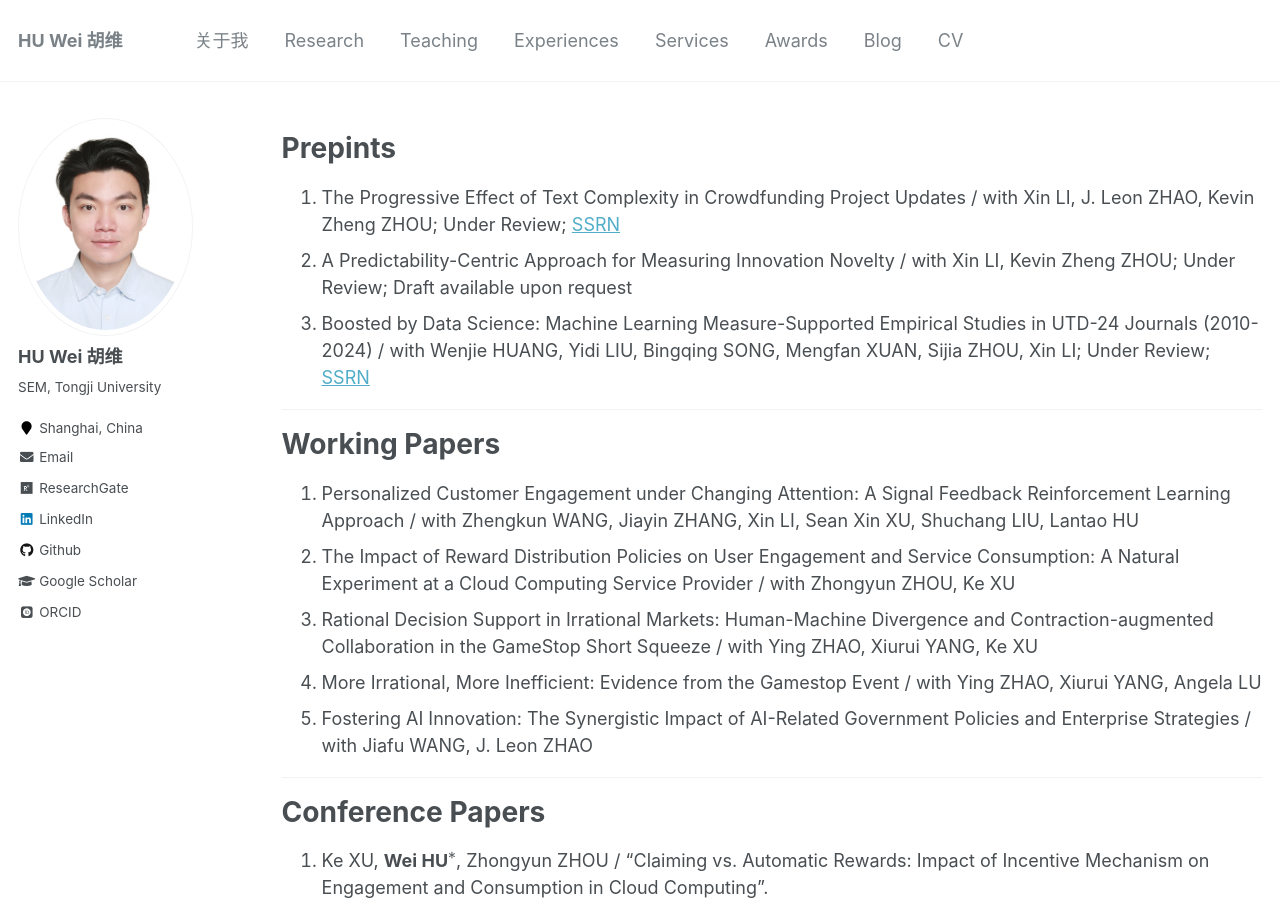
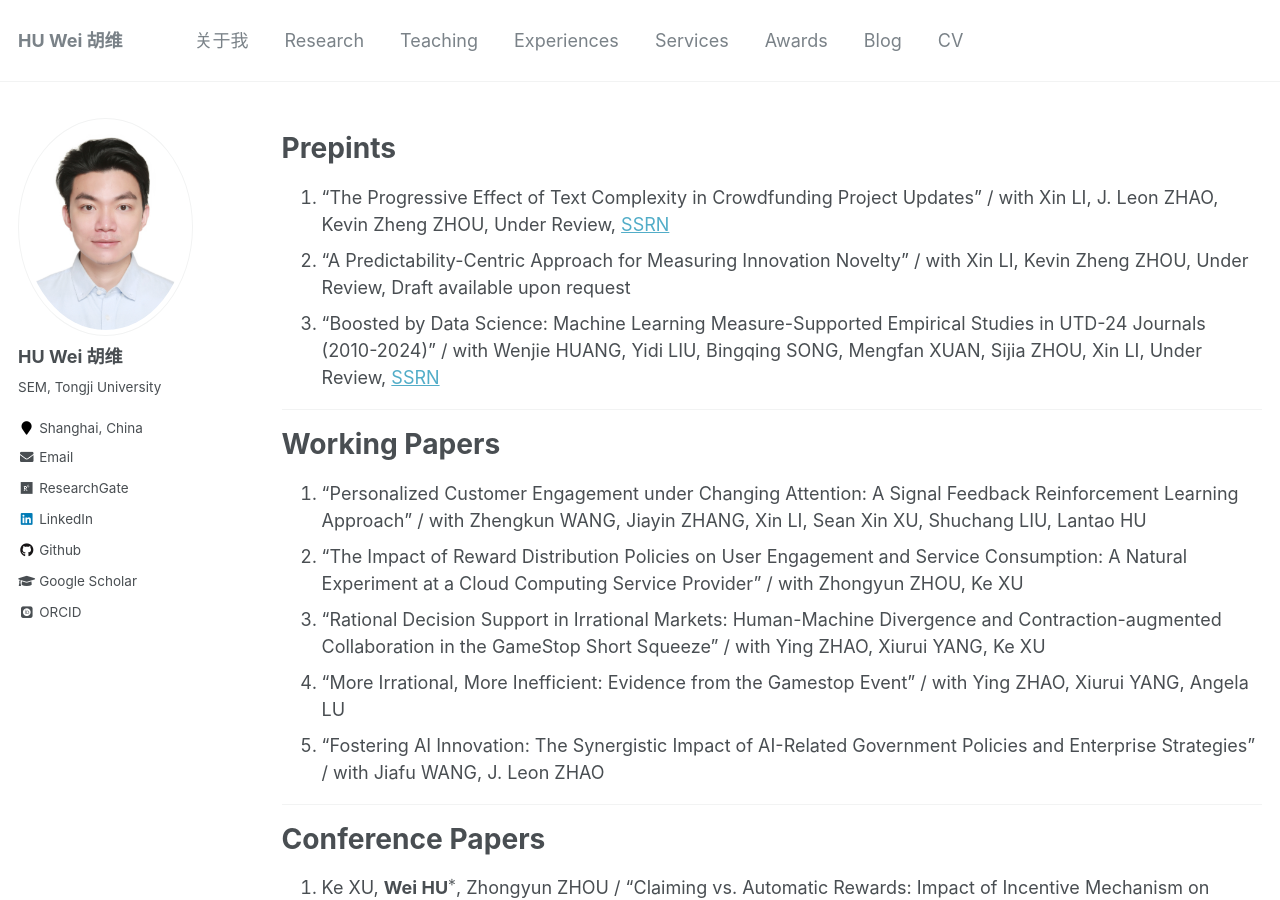
Before and after one commit to huwei-vincent/huwei-vincent.github.io, a Jekyll site: the page built from _pages/my-publication.md, in a window 1280 px wide and 900 px high. Built offline with Jekyll 4.4.1, drawn with Linux system fonts in a browser that asks for light colours; some web fonts are replaced; formulas are drawn with MathJax 3.

```diff
--- a/_pages/my-publication.md
+++ b/_pages/my-publication.md
@@ -7,19 +7,19 @@ author_profile: true
 
 # Prepints
 
-1. The Progressive Effect of Text Complexity in Crowdfunding Project Updates / with Xin LI, J. Leon ZHAO, Kevin Zheng ZHOU; Under Review; [SSRN](https://papers.ssrn.com/sol3/papers.cfm?abstract_id=3925150)
-2. A Predictability-Centric Approach for Measuring Innovation Novelty / with Xin LI, Kevin Zheng ZHOU; Under Review; Draft available upon request
-3. Boosted by Data Science: Machine Learning Measure-Supported Empirical Studies in UTD-24 Journals (2010-2024) / with Wenjie HUANG, Yidi LIU, Bingqing SONG, Mengfan XUAN, Sijia ZHOU, Xin LI; Under Review; [SSRN](https://papers.ssrn.com/sol3/papers.cfm?abstract_id=5233143)
+1. "The Progressive Effect of Text Complexity in Crowdfunding Project Updates" / with Xin LI, J. Leon ZHAO, Kevin Zheng ZHOU, Under Review, [SSRN](https://papers.ssrn.com/sol3/papers.cfm?abstract_id=3925150)
+2. "A Predictability-Centric Approach for Measuring Innovation Novelty" / with Xin LI, Kevin Zheng ZHOU, Under Review, Draft available upon request
+3. "Boosted by Data Science: Machine Learning Measure-Supported Empirical Studies in UTD-24 Journals (2010-2024)" / with Wenjie HUANG, Yidi LIU, Bingqing SONG, Mengfan XUAN, Sijia ZHOU, Xin LI, Under Review, [SSRN](https://papers.ssrn.com/sol3/papers.cfm?abstract_id=5233143)
 
 ---
 
 # Working Papers
 
-3. Personalized Customer Engagement under Changing Attention: A Signal Feedback Reinforcement Learning Approach / with Zhengkun WANG, Jiayin ZHANG, Xin LI, Sean Xin XU, Shuchang LIU, Lantao HU
-6. The Impact of Reward Distribution Policies on User Engagement and Service Consumption: A Natural Experiment at a Cloud Computing Service Provider / with Zhongyun ZHOU, Ke XU
-6. Rational Decision Support in Irrational Markets: Human-Machine Divergence and Contraction-augmented Collaboration in the GameStop Short Squeeze / with Ying ZHAO, Xiurui YANG, Ke XU
-5. More Irrational, More Inefficient: Evidence from the Gamestop Event / with Ying ZHAO, Xiurui YANG, Angela LU
-7. Fostering AI Innovation: The Synergistic Impact of AI-Related Government Policies and Enterprise Strategies / with Jiafu WANG, J. Leon ZHAO
+3. "Personalized Customer Engagement under Changing Attention: A Signal Feedback Reinforcement Learning Approach" / with Zhengkun WANG, Jiayin ZHANG, Xin LI, Sean Xin XU, Shuchang LIU, Lantao HU
+6. "The Impact of Reward Distribution Policies on User Engagement and Service Consumption: A Natural Experiment at a Cloud Computing Service Provider" / with Zhongyun ZHOU, Ke XU
+6. "Rational Decision Support in Irrational Markets: Human-Machine Divergence and Contraction-augmented Collaboration in the GameStop Short Squeeze" / with Ying ZHAO, Xiurui YANG, Ke XU
+5. "More Irrational, More Inefficient: Evidence from the Gamestop Event" / with Ying ZHAO, Xiurui YANG, Angela LU
+7. "Fostering AI Innovation: The Synergistic Impact of AI-Related Government Policies and Enterprise Strategies" / with Jiafu WANG, J. Leon ZHAO
 
 ---
 
```
